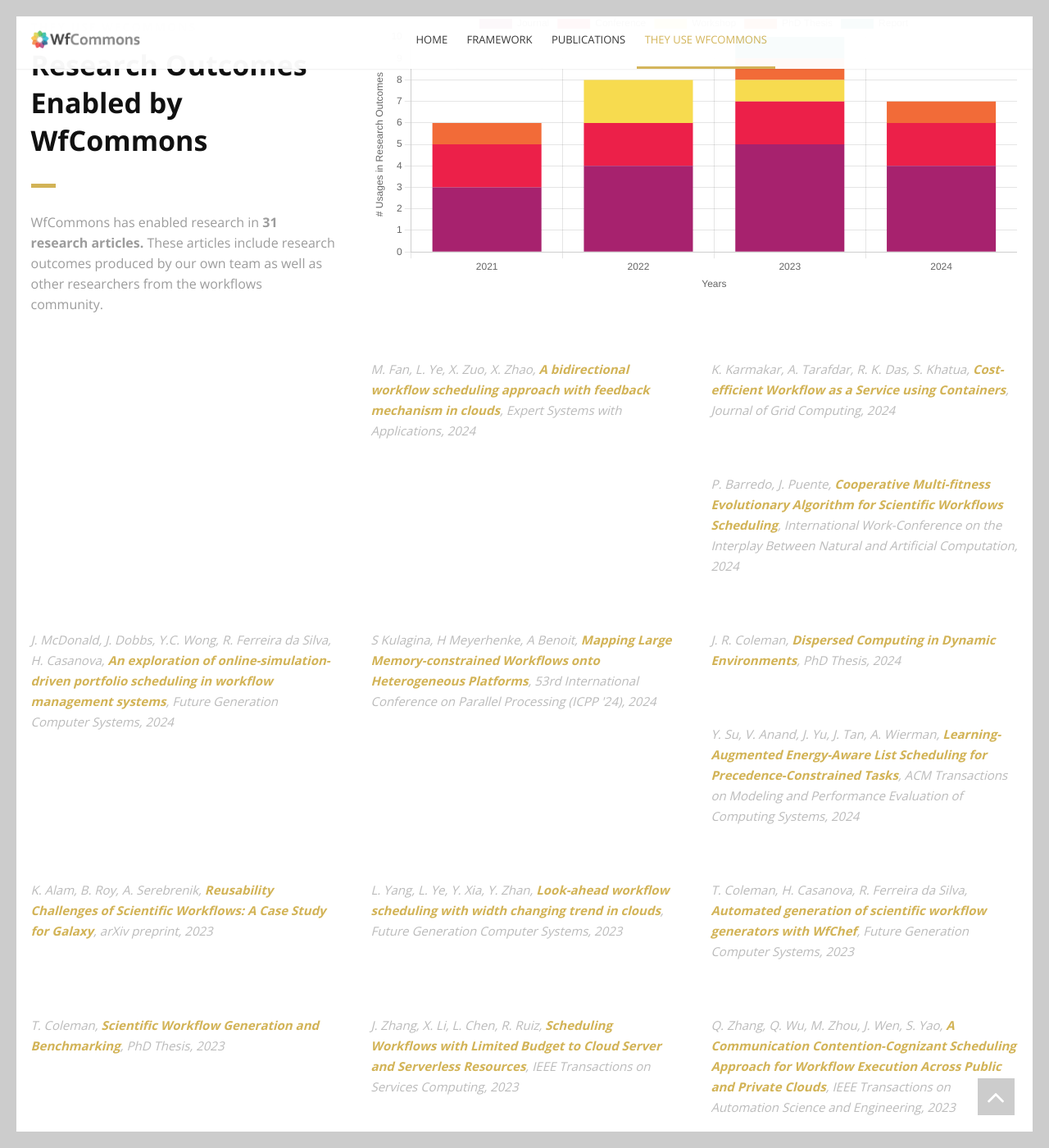
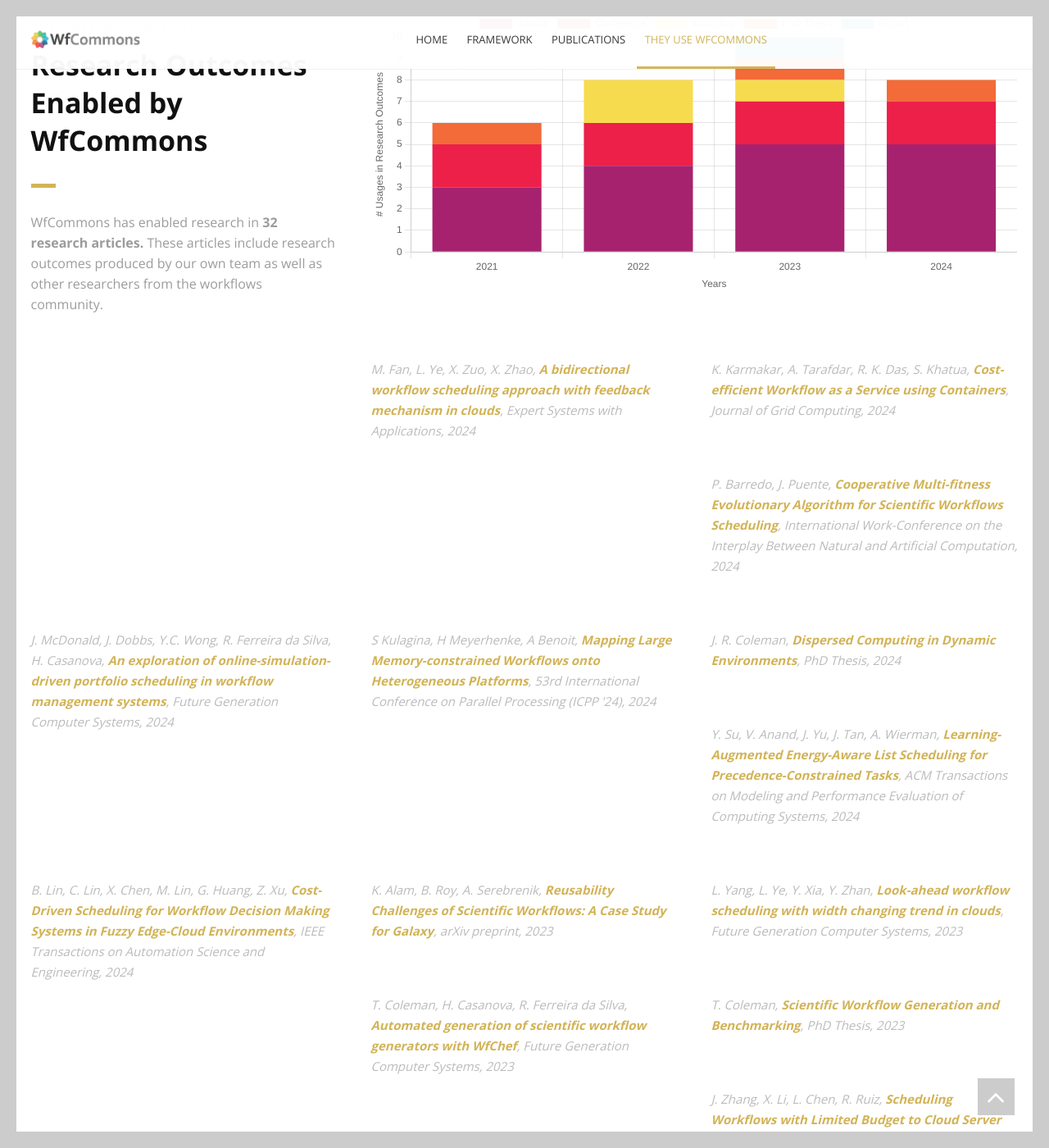
Before and after one commit to wfcommons/wfcommons.github.io, a Jekyll site: the page built from index.html, in a window 1280 px wide and 1400 px high, scrolled down 2938 px. Shown: the whole window at 82% size. Built offline with Jekyll 4.4.1, drawn with Linux system fonts in a browser that asks for light colours.

Commit message:
Update usages.yml

```diff
--- a/_data/usages.yml
+++ b/_data/usages.yml
@@ -1,3 +1,10 @@
+- title: Cost-Driven Scheduling for Workflow Decision Making Systems in Fuzzy Edge-Cloud Environments
+  authors: B. Lin, C. Lin, X. Chen, M. Lin, G. Huang, Z. Xu
+  type: Journal
+  book: IEEE Transactions on Automation Science and Engineering
+  year: 2024
+  link: https://doi.org/10.1109/TASE.2024.3435026
+
 - title: Learning-Augmented Energy-Aware List Scheduling for Precedence-Constrained Tasks
   authors: Y. Su, V. Anand, J. Yu, J. Tan, A. Wierman
   type: Journal
```
